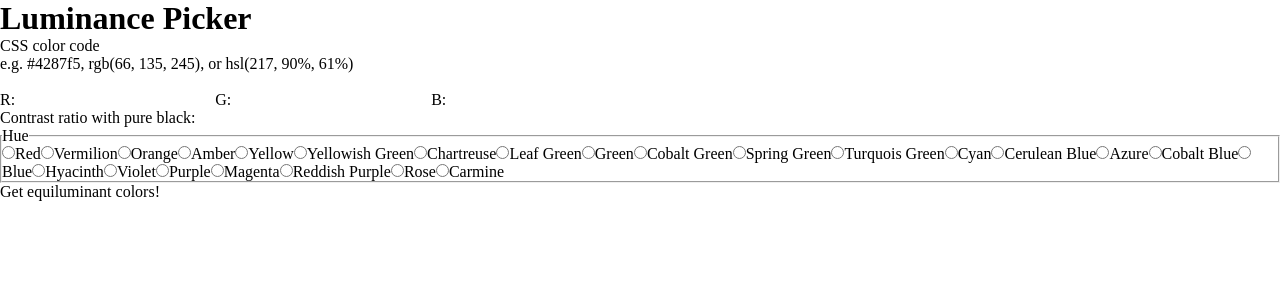
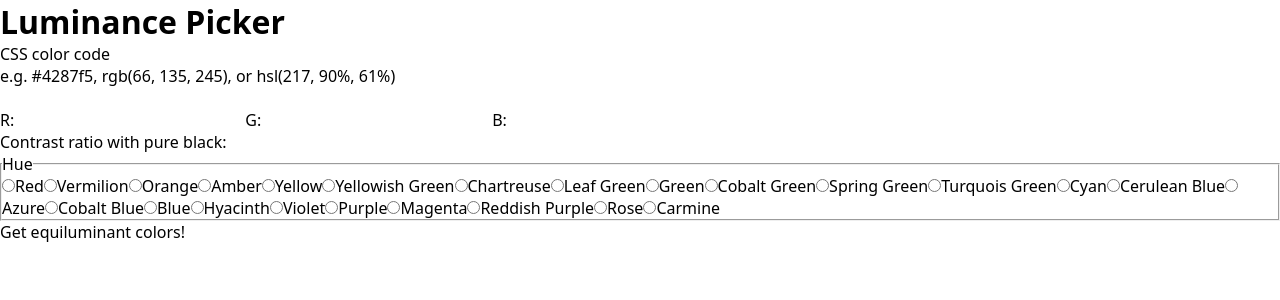
Before and after one commit to masakudamatsu/equiluminant-color-picker, a Next.js app in the folder app/: page / in a window 1280 px wide. Shown: the top 300 px of the page. Built offline with nearby package versions, Linux system fonts and the light colour scheme.

Commit message:
Set the base font as system font stack #37

```diff
--- a/app/theme/GlobalStyle.js
+++ b/app/theme/GlobalStyle.js
@@ -280,6 +280,14 @@
 [aria-disabled] {
   cursor: default;
 }
+
+/****************************************************************************
+  Custom global style
+*****************************************************************************/
+body {
+  font-family: system-ui, -apple-system, BlinkMacSystemFont, 'Segoe UI', Roboto, 'Helvetica Neue', Arial, sans-serif;
+}
+
 `;
 
 export default GlobalStyle;
```
